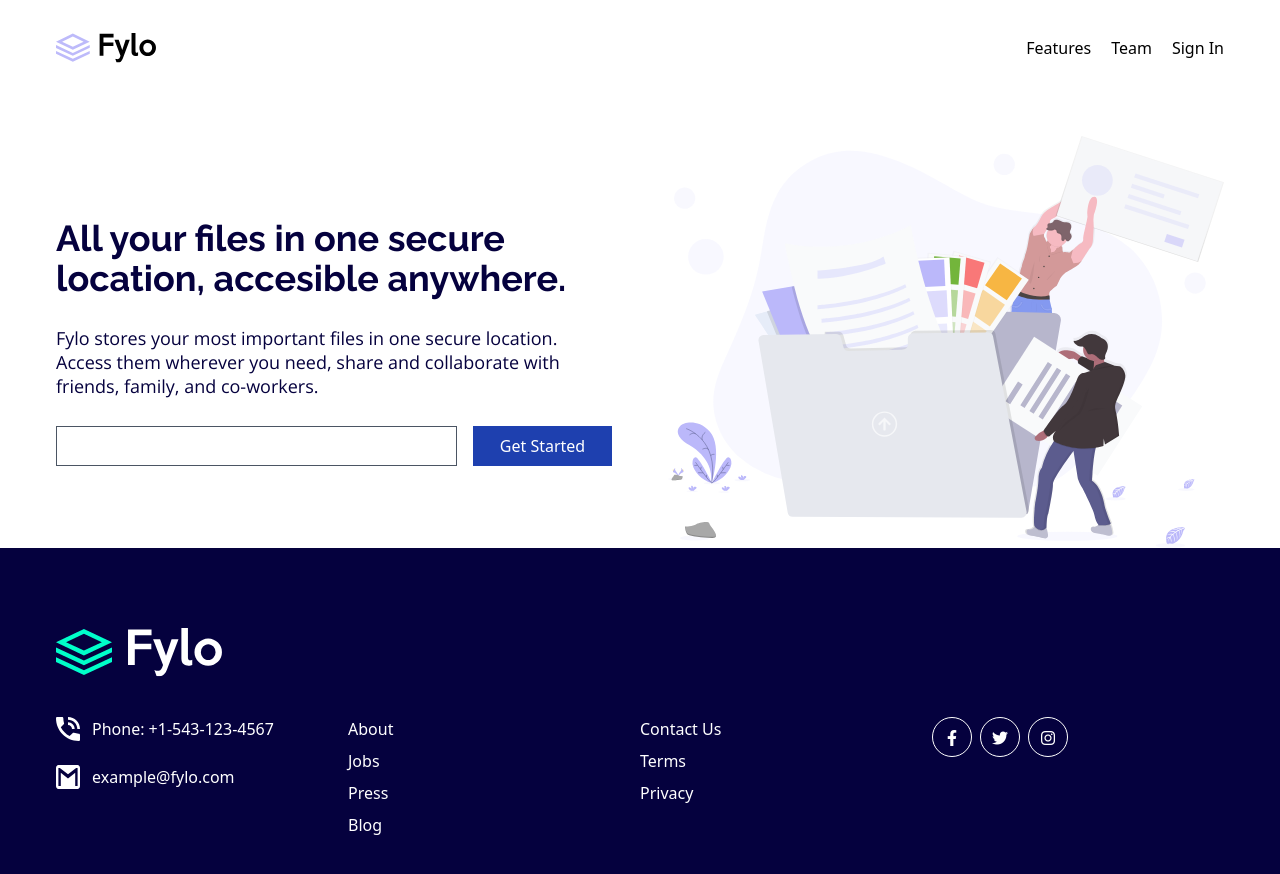
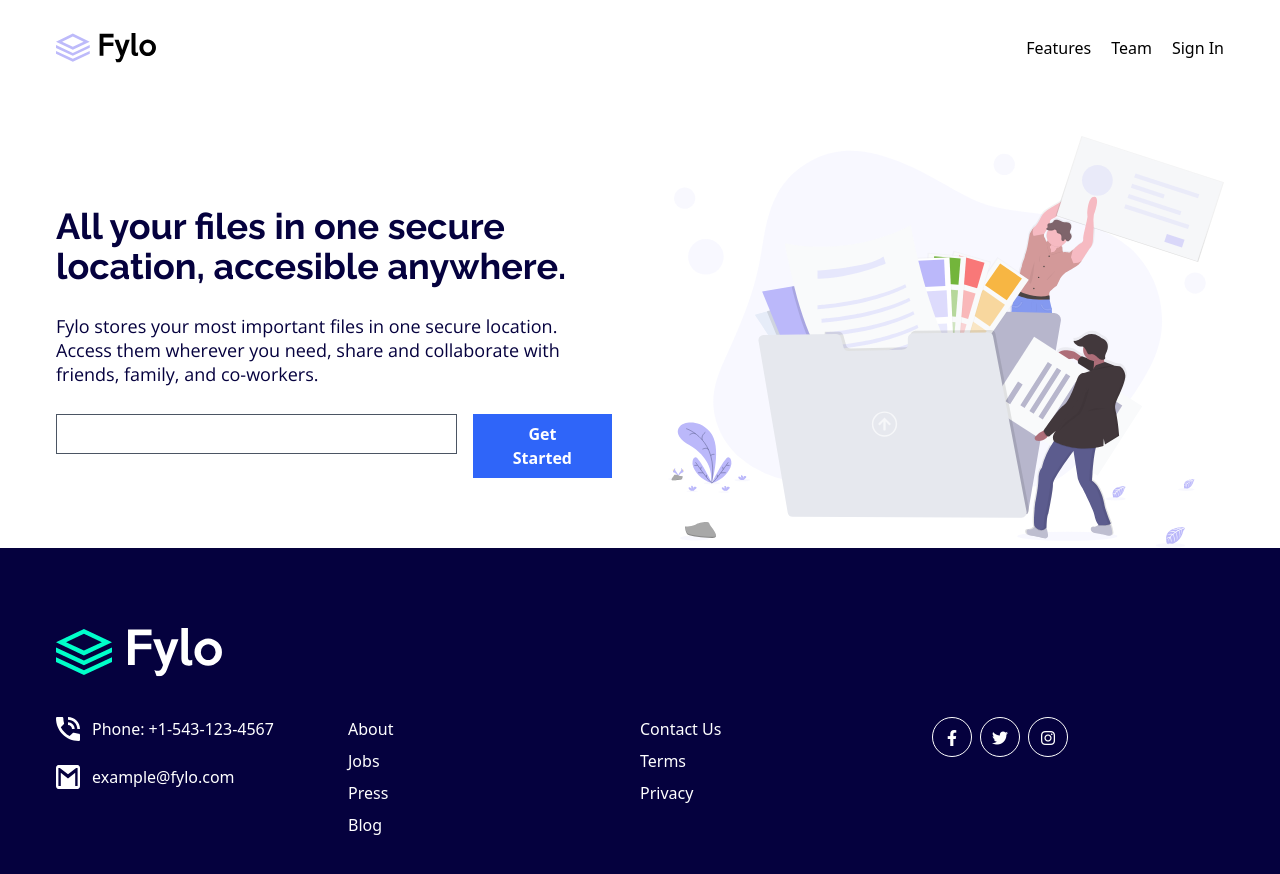
Before and after one commit to lorainecalamba/front-end-mentor-challenges, a React (Create React App) app in the folder fylo-landing-page/: page / in a window 1280 px wide. Shown: the top 874 px of the page. Built offline with nearby package versions, Linux system fonts and the light colour scheme; the HTML template or start-up script is replaced by a standard one.

Commit message:
create class for buttons and use it in intro page

```diff
--- a/fylo-landing-page/src/components/Intro/Intro.jsx
+++ b/fylo-landing-page/src/components/Intro/Intro.jsx
@@ -22,7 +22,7 @@ const Intro = () => {
             />
           </div>
           <div className="basis-1/4">
-            <button className="bg-blue-800 text-white py-2 w-full">
+            <button className="btn btn-primary w-full">
               Get Started
             </button>
           </div>
--- a/fylo-landing-page/src/index.css
+++ b/fylo-landing-page/src/index.css
@@ -3,3 +3,15 @@
 @tailwind base;
 @tailwind components;
 @tailwind utilities;
+
+@layer components {
+  .btn {
+    @apply py-2 px-10 w-60
+  }
+  .btn-primary{
+    @apply text-white bg-btn-primary font-semibold
+  }
+  .btn-primary:hover {
+    @apply bg-btn-primary-hover
+  }
+}
--- a/fylo-landing-page/tailwind.config.js
+++ b/fylo-landing-page/tailwind.config.js
@@ -7,7 +7,10 @@ module.exports = {
     extend: {
       colors: {
         'primary': '#05013e',
+        'btn-primary': '#2f65f9',
+        'btn-primary-hover': '#6b9bff',
         'icon-hover': '#6397fc',
+        'get-started': '#575989',
       },
       fontFamily: {
         'Raleway': ['Raleway', 'sans-serif'],
```
